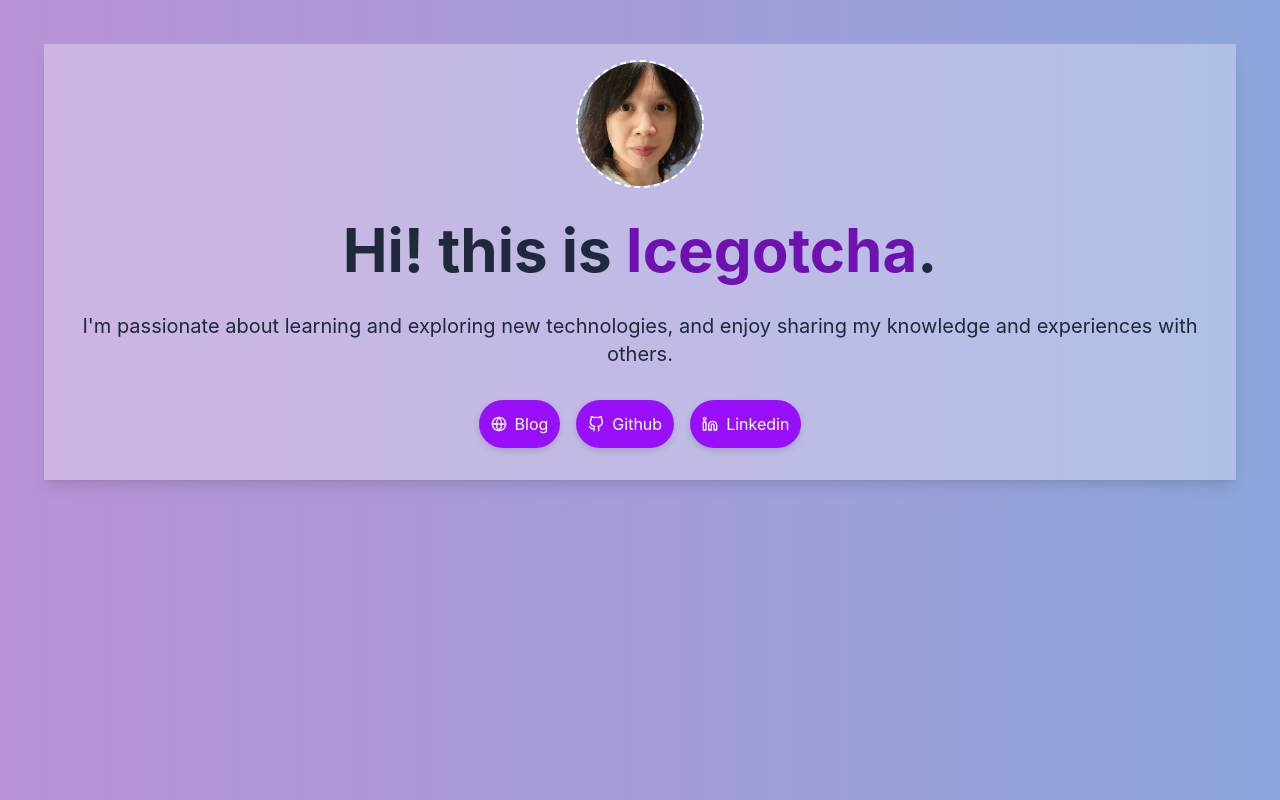
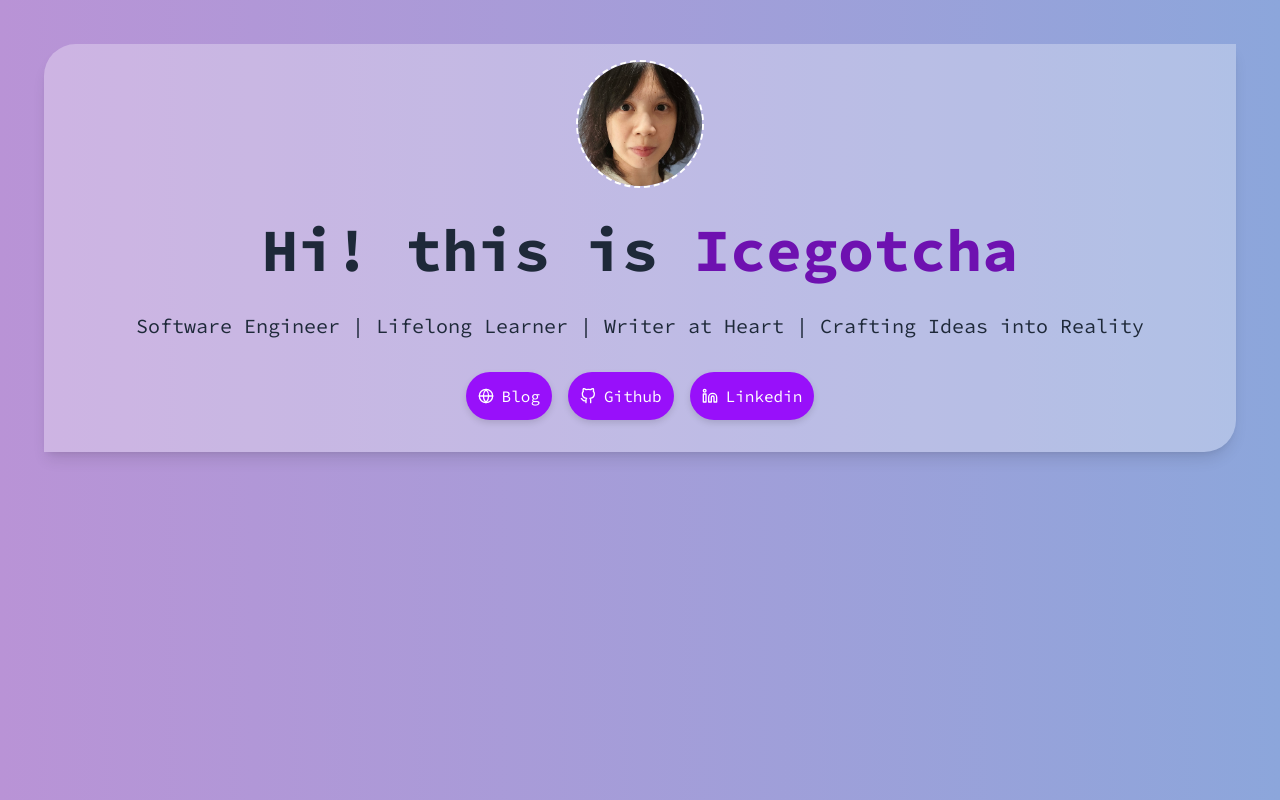
Before and after one commit to icegotcha/icegotcha-dot-me, a Next.js app: page / in a window 1280 px wide. Built offline with nearby package versions, Linux system fonts and the light colour scheme.

Commit message:
feat: refactor layout and components, add Section and Container components, and implement typewriter effect

```diff
--- a/src/app/globals.css
+++ b/src/app/globals.css
@@ -11,21 +11,6 @@
   }
 }
 
-@keyframes blink-caret {
-  from,
-  to {
-    border-color: transparent;
-  }
-  50% {
-    border-color: rgba(139, 92, 246, 1); /* purple-600 */
-  }
-}
-
 .animate-fade-in-up {
   animation: fadeInUp 0.6s ease-in;
 }
-
-.typewriter-caret {
-  border-right: 0.12em solid rgba(139, 92, 246, 1);
-  animation: blink-caret 0.75s step-end infinite;
-}
--- a/src/app/layout.tsx
+++ b/src/app/layout.tsx
@@ -1,17 +1,13 @@
 import type { Metadata } from 'next'
-import { Geist, Geist_Mono } from 'next/font/google'
+import {  Source_Code_Pro } from 'next/font/google'
 import { Analytics } from "@vercel/analytics/next"
 import './globals.css'
 
-const geistSans = Geist({
-  variable: '--font-geist-sans',
+const sourceCodePro = Source_Code_Pro({
+  variable: '--font-source-code-pro',
   subsets: ['latin'],
 })
 
-const geistMono = Geist_Mono({
-  variable: '--font-geist-mono',
-  subsets: ['latin'],
-})
 
 export const metadata: Metadata = {
   title: 'Icegotcha.me',
@@ -26,7 +22,7 @@ export default function RootLayout({
   return (
     <html
       lang='en'
-      className={`${geistSans.variable} ${geistMono.variable} h-full antialiased`}
+      className={`${sourceCodePro.className} h-full antialiased`}
     >
       <body className='min-h-full flex flex-col'>
         {children}
--- a/src/app/page.tsx
+++ b/src/app/page.tsx
@@ -1,8 +1,9 @@
 import Image from 'next/image'
-import { GitHub, Linkedin, Globe, File } from 'react-feather'
+import { GitHub, Linkedin, Globe } from 'react-feather'
 import Container from '../components/Container'
 import SocialButton from '../components/SocialButton'
-import Typewriter from '../components/Typewriter'
+import Typewriter from '../components/Typewriter/infdex'
+import Section from '@/components/Section'
 
 const ICON_SIZE = 16
 
@@ -26,21 +27,28 @@ const socialLinks = [
 
 const HomePage = () => {
   return (
-    <div>
     <Container>
+      <Section>
+        <div className='flex flex-col justify-center items-center text-center text-gray-800'>
           <Image
             src='/images/owner.jpg'
             width={128}
             height={175}
+            loading='eager'
             alt='Avatar'
             className='rounded-full h-32 w-32 object-cover object-[50%_80%] mb-4 border-dashed border-white border-2'
           />
           <p className='text-4xl md:text-6xl font-bold p-4'>
-          Hi! this is <Typewriter text="Icegotcha" className="text-purple-800" duration={1800} />.
+            Hi! this is{' '}
+            <Typewriter
+              text='Icegotcha'
+              className='text-purple-800'
+              duration={1800}
+            />
           </p>
           <p className='text-center text-xl p-4'>
-          I&apos;m passionate about learning and exploring new technologies, and
-          enjoy sharing my knowledge and experiences with others.
+            Software Engineer | Lifelong Learner | Writer at Heart | Crafting
+            Ideas into Reality
           </p>
           <ul className='list-none mx-auto p-4 flex flex-col sm:flex-row justify-center gap-4'>
             {socialLinks.map((item, index) => (
@@ -49,8 +57,9 @@ const HomePage = () => {
               </li>
             ))}
           </ul>
+        </div>
+      </Section>
     </Container>
-    </div>
   )
 }
 
--- a/src/components/Container.tsx
+++ /dev/null
@@ -1,15 +0,0 @@
-interface IContainerProps {
-  children: React.ReactNode
-}
-
-const Container = ({ children }: IContainerProps) => {
-  return (
-    <main className='p-9 m-0 w-full min-h-screen bg-linear-to-r from-[#B993D6] to-[#8CA6DB]'>
-      <section className='m-2 p-4 text-center text-gray-800 bg-[rgba(255,255,255,0.3)] shadow-lg flex flex-col justify-center items-center animate-fade-in-up'>
-        {children}
-      </section>
-    </main>
-  )
-}
-
-export default Container
--- /dev/null
+++ b/src/components/Container/index.tsx
@@ -0,0 +1,13 @@
+interface IContainerProps {
+  children: React.ReactNode
+}
+
+const Container = ({ children }: IContainerProps) => {
+  return (
+    <main className='p-9 m-0 w-full min-h-screen bg-linear-to-r from-[#B993D6] to-[#8CA6DB] round-r-lt'>
+      {children}
+    </main>
+  )
+}
+
+export default Container
--- /dev/null
+++ b/src/components/Section/index.tsx
@@ -0,0 +1,15 @@
+export interface ISectionProps {
+  children: React.ReactNode
+}
+
+const Section = ({ children }: ISectionProps) => {
+  return (
+    <section
+      className={`m-2 p-4 bg-[rgba(255,255,255,0.3)] shadow-lg rounded-br-4xl rounded-tl-4xl animate-fade-in-up`}
+    >
+      {children}
+    </section>
+  )
+}
+
+export default Section
--- /dev/null
+++ b/src/components/Typewriter/Typewriter.module.css
@@ -0,0 +1,19 @@
+@keyframes blink-caret {
+  0%,
+  100% {
+    opacity: 0.5;
+  }
+  50% {
+    opacity: 0;
+  }
+}
+
+.typewriter-caret {
+  display: inline-block;
+  width: 5px;
+  height: 1em;
+  margin-left: 1px;
+  vertical-align: text-bottom;
+  background-color: currentColor;
+  animation: blink-caret 1s ease-in-out infinite;
+}
--- a/src/components/Typewriter.tsx
+++ b/src/components/Typewriter/infdex.tsx
@@ -1,6 +1,7 @@
 'use client'
 
 import { useEffect, useState } from 'react'
+import styles from './Typewriter.module.css'
 
 type Props = {
   text: string
@@ -8,7 +9,11 @@ type Props = {
   duration?: number // milliseconds
 }
 
-export default function Typewriter({ text, className = '', duration = 2000 }: Props) {
+export default function Typewriter({
+  text,
+  className = '',
+  duration = 2000,
+}: Props) {
   const [count, setCount] = useState(0)
 
   useEffect(() => {
@@ -34,8 +39,9 @@ export default function Typewriter({ text, className = '', duration = 2000 }: Pr
       <span aria-hidden className='invisible'>
         {text}
       </span>
-      <span className='typewriter-caret absolute top-0 left-0' aria-hidden>
+      <span className='absolute top-0 left-0' aria-hidden>
         {text.slice(0, count)}
+        <span className={styles['typewriter-caret']} />
       </span>
     </span>
   )
```
Also changed, not shown: src/components/SocialButton/index.tsx (renamed from src/components/SocialButton.tsx). Lines whose indentation alone changed are shown as unchanged.
